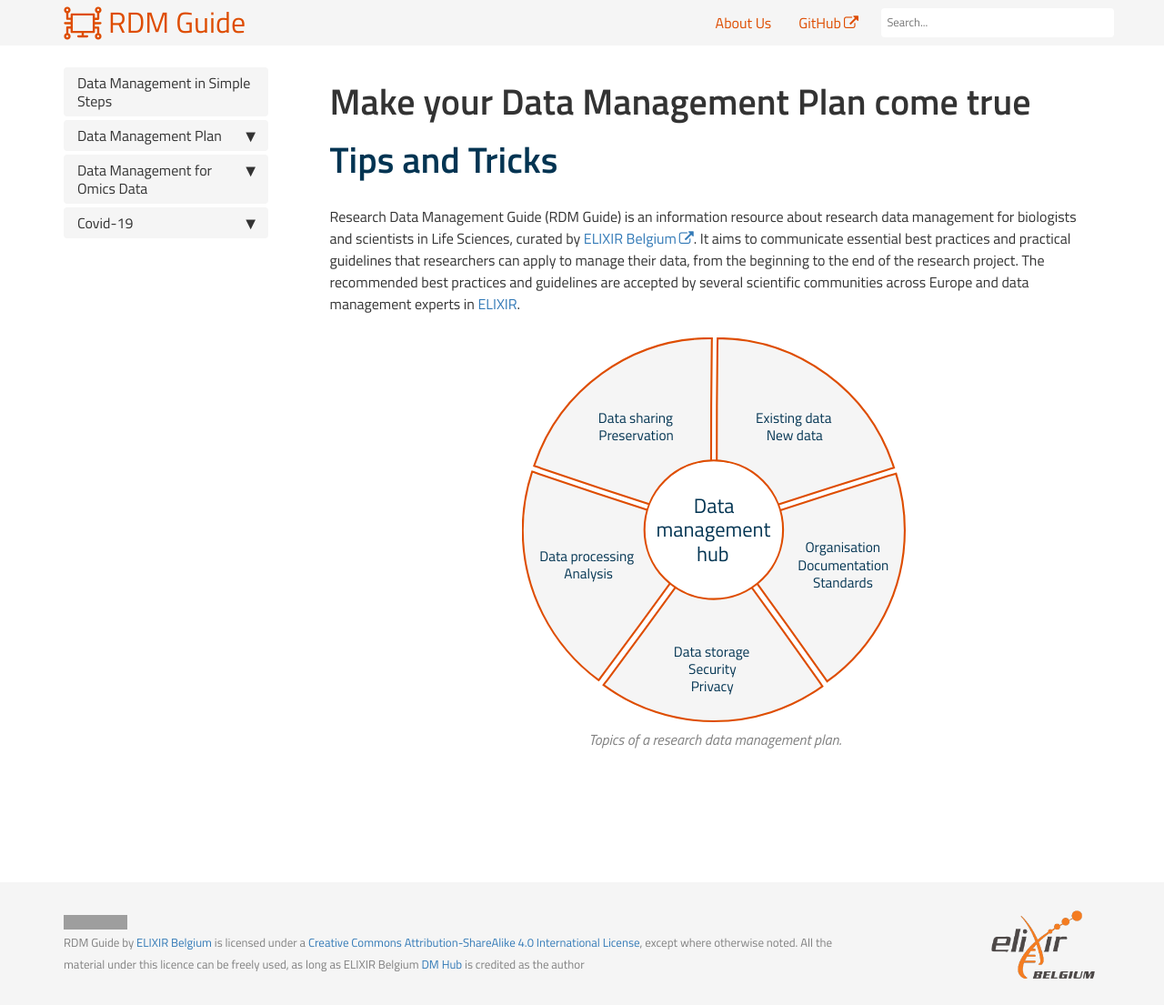
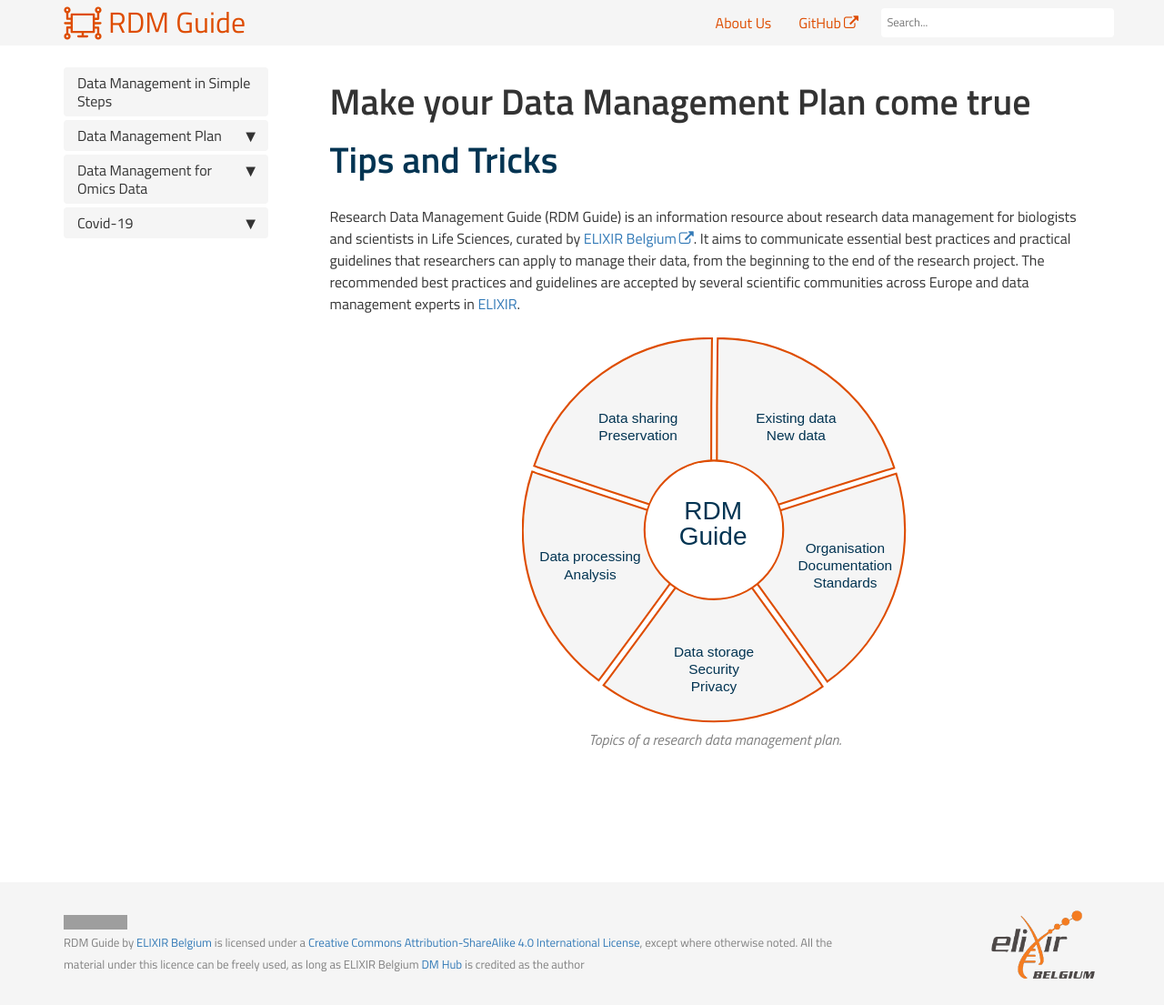
Before and after one commit to ELIXIR-Belgium/rdm-guide, a Jekyll site: the page built from index.md, in a window 1280 px wide. Shown: the whole page at 91% size. Built offline with Jekyll 4.4.1, drawn with Linux system fonts in a browser that asks for light colours; grey boxes are pictures that could not be loaded.

Commit message:
RDM wheel title

```diff
--- a/_includes/rdm_cycle.html
+++ /dev/null
@@ -1,51 +0,0 @@
-<svg version="1.1"
-	 id="svg8" sodipodi:docname="Landing_page_orange_v01.svg" xmlns:cc="http://creativecommons.org/ns#" xmlns:dc="http://purl.org/dc/elements/1.1/" xmlns:sodipodi="http://sodipodi.sourceforge.net/DTD/sodipodi-0.dtd" xmlns:svg="http://www.w3.org/2000/svg"
-	 xmlns="http://www.w3.org/2000/svg" xmlns:xlink="http://www.w3.org/1999/xlink" x="0px" y="0px" viewBox="0 0 605 605"
-	 xml:space="preserve" class="rdm_cycle">
-<style type="text/css">
-	.st0{fill:#f5f5f5;}
-	.st1{fill:#023452;}
-	.st2{font-family: 'Titillium Web', sans-serif;}
-	.st3{font-size:22px;}
-	.st4{fill:none;}
-	.st6{fill:#ffffff;}
-	.st5{fill:#023452;}
-	.st7{font-size:32px;}
-</style>
-<path id="path910-3" stroke="#DE4D00" stroke-width="3" class="st0" d="M120.4,538.1c2.8-3.7,3.2-4,7.2-9.5c12-16,30-40.2,56.7-76.5
-	c26.7-36.3,62.1-84.8,109.2-149.6l0,0c0,0,0,0,0-0.1c-76.2-24.7-133.3-43.5-176.1-57.6c-42.8-14.2-71.3-23.8-90.3-30.3
-	c-6.3-2.2-6.7-2.4-11.1-3.9c-9.8,29.7-14.9,60.7-14.9,92C1.3,395.6,45.5,483,120.4,538.1L120.4,538.1z"/>
-<path id="path1282-5" stroke="#DE4D00" stroke-width="3" class="st0" d="M471.7,547.6c-2.7-3.9-2.9-4.3-6.8-9.8
-	c-11.5-16.4-28.9-40.9-55.2-77.5c-26.3-36.6-61.5-85.3-108.6-150.1l0,0c0,0,0,0,0-0.1c-47.1,64.8-82.5,113.3-109.2,149.6
-	c-26.7,36.3-44.6,60.5-56.7,76.5c-4.1,5.4-4.4,5.7-7.2,9.5c50.2,36.9,110.9,56.9,173.2,56.9C362.3,602.5,422,583.3,471.7,547.6
-	L471.7,547.6z"/>
-<path id="path1280-9" stroke="#DE4D00" stroke-width="3" class="st0" d="M308.6,302.6C308.6,302.6,308.6,302.6,308.6,302.6
-	c47,64.8,82.2,113.5,108.5,150.1c26.3,36.6,43.7,61.1,55.2,77.5c3.9,5.6,4.1,6,6.8,9.8C555.6,485.2,601,396.8,601,302.6
-	c0-30.2-4.7-60.2-13.8-88.9c-4.5,1.3-4.9,1.4-11.3,3.4c-19.2,5.9-47.9,14.9-90.8,28.6C442,259.4,384.8,277.8,308.6,302.6
-	L308.6,302.6z"/>
-<path id="path1276-4" stroke="#DE4D00" stroke-width="3" class="st0" d="M298.2,1.3c-0.5,0-1.1,0-1.6,0
-	c-126,0-237.8,80.7-277.5,200.3c4.4,1.5,4.7,1.7,11.1,3.9c19,6.5,47.5,16.1,90.3,30.3c42.8,14.2,99.9,32.9,176.1,57.6l0,0
-	c0,0,0,0,0.1,0c0-80.1,0.2-140.2,0.4-185.2c0.2-45.1,0.6-75.2,0.9-95.2C298,6.4,298.1,6,298.2,1.3L298.2,1.3z"/>
-<path id="path1274-5" stroke="#DE4D00" stroke-width="3" class="st0" d="M307.2,1.3c-0.1,4.6-0.2,5-0.3,11.7
-	c-0.3,20-0.6,50.1-0.9,95.2c-0.2,45.1-0.4,105.2-0.4,185.2l0,0c0,0,0,0,0,0.1c76.2-24.7,133.4-43.2,176.3-56.9
-	c43-13.7,71.7-22.7,90.8-28.6c6.5-2,6.9-2,11.3-3.4C545.6,84.1,433.8,2,307.2,1.3z"/>
-<circle id="circle" stroke="#DE4D00" stroke-width="3" class="st6" cx="301.1" cy="301.9" r="108.8"/>
-<text transform="matrix(1 0 0 1 367.0479 133.66)" class="st1 st2 st3">Existing data</text>
-<text transform="matrix(1 0 0 1 383.5586 161.16)" class="st1 st2 st3">New data</text>
-<text transform="matrix(1 0 0 1 444.6602 337.5997)" class="st1 st2 st3">Organisation</text>
-<text transform="matrix(1 0 0 1 433.043 365.0997)" class="st1 st2 st3">Documentation</text>
-<text transform="matrix(1 0 0 1 456.8848 392.5997)" class="st1 st2 st3">Standards</text>
-<text transform="matrix(1 0 0 1 238.1615 500.6105)" class="st1 st2 st3">Data storage</text>
-<text transform="matrix(1 0 0 1 261.4076 528.1105)" class="st1 st2 st3">Security</text>
-<text transform="matrix(1 0 0 1 265.0815 555.6105)" class="st1 st2 st3">Privacy</text>
-<text transform="matrix(1 0 0 1 27.5132 351.3497)" class="st1 st2 st3">Data processing</text>
-<text transform="matrix(1 0 0 1 66.04 378.8497)" class="st1 st2 st3">Analysis</text>
-<text transform="matrix(1 0 0 1 119.7363 133.6601)" class="st1 st2 st3">Data sharing</text>
-<text transform="matrix(1 0 0 1 120.354 161.1601)" class="st1 st2 st3">Preservation</text>
-<rect x="207.8" y="252.2" class="st4" width="186" height="145"/>
-<text transform="matrix(1 0 0 1 269.4099 274.94)"><tspan x="0" y="0" class="st5 st2 st7">Data </tspan><tspan x="-58.8" y="38.4" class="st5 st2 st7">management </tspan><tspan x="4.6" y="76.8" class="st5 st2 st7">hub</tspan></text>
-</svg>
-
-<figcaption style="text-align: center;">
-    Topics of a research data management plan.
-</figcaption>
--- a/index.md
+++ b/index.md
@@ -7,4 +7,7 @@ subtitle: Tips and Tricks
 Research Data Management Guide (RDM Guide) is an information resource about research data management for biologists and scientists in Life Sciences, curated by [ELIXIR Belgium](https://www.elixir-belgium.org). It aims to communicate essential best practices and practical guidelines that researchers can apply to manage their data, from the beginning to the end of the research project. The recommended best practices and guidelines are accepted by several scientific communities across Europe and data management experts in [ELIXIR](elixir).
 
 
-{% include rdm_cycle.html %}
+<object class="rdm_cycle" type="image/svg+xml" data="images/landing_page_orange_v01.svg"></object>
+<figcaption style="text-align: center;">
+    Topics of a research data management plan.
+</figcaption>
```
Also changed, not shown: images/landing_page_orange_v01.svg.
